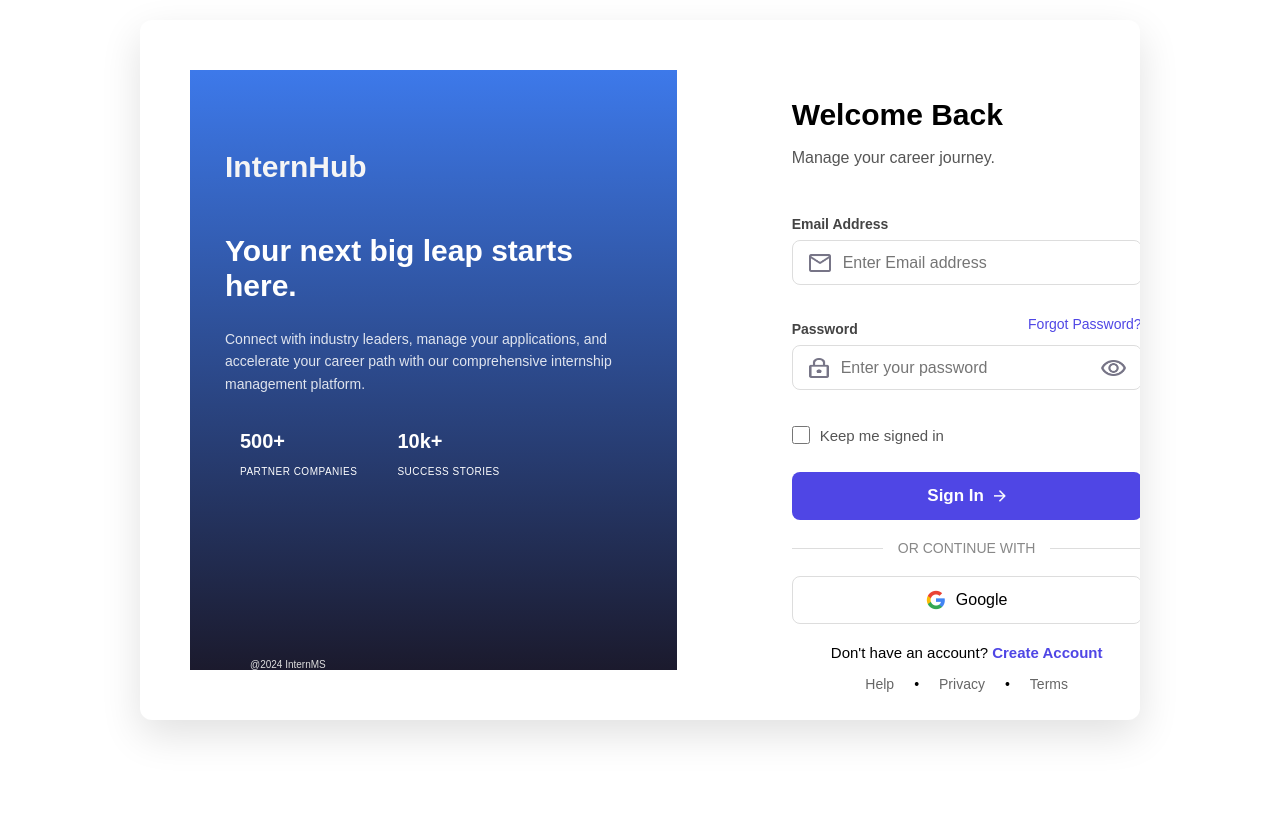
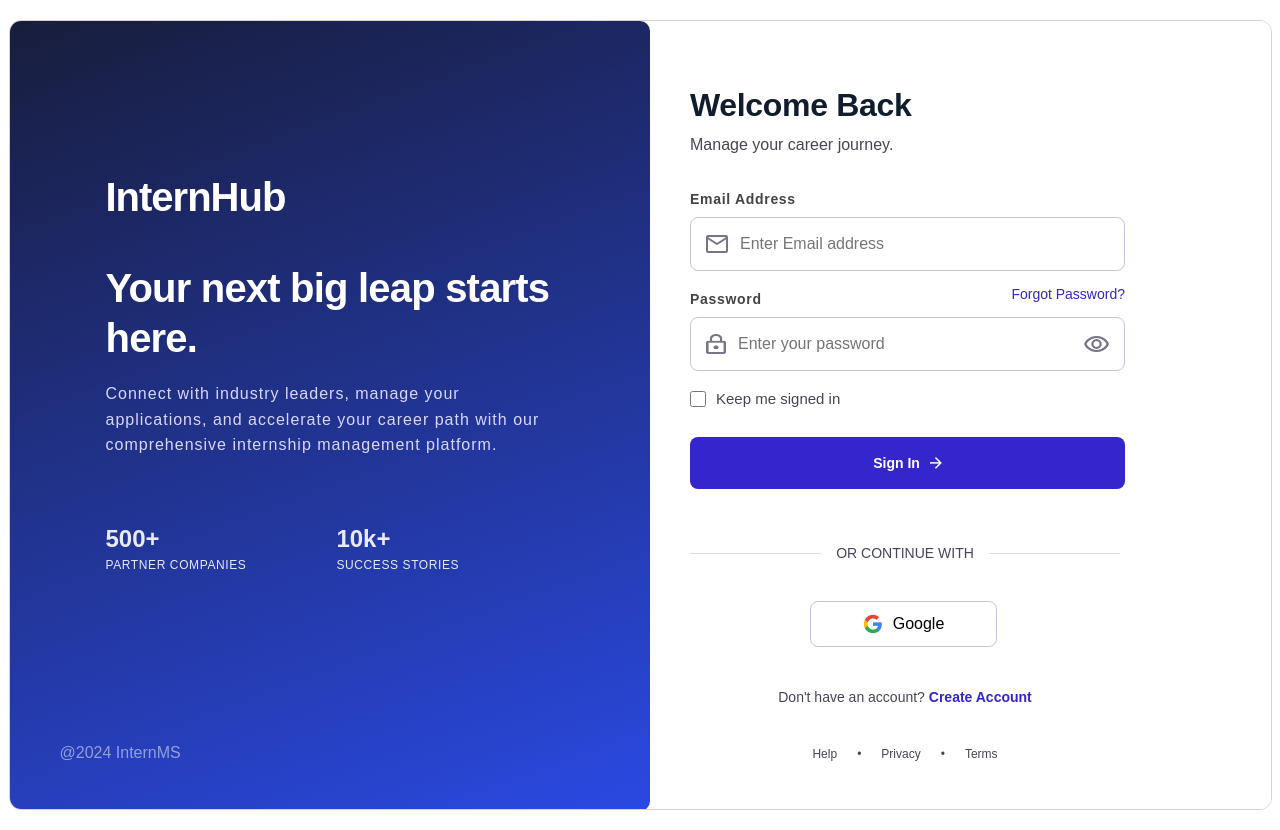
Before and after one commit to thippeshr6599/Internms, a React (Vite) app: page /Loginmainpage in a window 1280 px wide. Before the commit the page ends 800 px from the top, so only its background shows below. Built offline with nearby package versions, Linux system fonts and the light colour scheme.

Commit message:
Updated all the modules Layout & css as per design

```diff
--- a/src/Login.css/Loginmainpage.css
+++ b/src/Login.css/Loginmainpage.css
@@ -6,135 +6,172 @@
 }
 
 .Content-Loginpage{
-    width:1000px;
-    height:700px;
+    border: 1px solid rgb(220, 207, 207);
+    width:1263px;
+    height:790px;
     margin:20px auto;
     display:flex;
-    background:#fff;
     border-radius:12px;
     overflow:hidden;
-    box-shadow:0 15px 40px rgba(0,0,0,.12);
 }
-.login-page{
-    width:100%;
-    height:100%;
-    display:flex;
+
+.left-panel-Loginpage {
+    width: 640px;
+    height: 790px;
+    background: linear-gradient(160deg, #181D3C, #2A49E2);
+    display: flex;
+    flex-direction: column;
+    justify-content: space-between;
+    border-top-right-radius: 10px;
+    border-bottom-right-radius: 10px;
+    box-sizing: border-box;
+}
+
+.left-content-Loginpage {
+    flex: 1;
+    display: flex;
+    align-items: center;
+}
+
+.Left-top-Loginpage {
+   border: 1px solid none;
+   width: 448px;
+   height: 420px;
+   display: grid;
+   margin-left: 96px;
+}
+
+.logo-Loginpage {
+    font-size: 40px;
+    color: #FFFFFF;
+    line-height: 48px;
+    letter-spacing: -1px;
+    font-weight: 700;
+    margin-top: 0;
+}
+
+.left-content-Loginpage h2 {
+    width: 448px;
+    height: 124px;
+    padding-top: 24px;
+    font-size: 40px;
+    line-height: 50px;
+    letter-spacing: -0.8px;
+    color: #FFFFFF;
+    font-weight: 700;
+}
+
+.left-content-Loginpage p {
+    width: 448px;
+    height: 84px;
+    color: #DAD7FF;
+    font-size: 16px;
+    line-height: 1.6;
+    letter-spacing: 1px;
+}
+
+.stat-Loginpage {
+    display: flex;
+    gap: 90px;
+    width: 448px;
+    height: 92px;
+    padding-top: 40px;
+}
+
+.stat-Loginpage h3 {
+    color:#FFFFFFE5;
+    font-weight: 700;
+    font-size: 24px;
+    line-height: 32px;
+}
+
+.stat-Loginpage span {
+    color: #FFFFFFE5;
+    font-size: 12px;
+    letter-spacing: 0.6px;
+    font-weight: 500;
+    line-height: 16px;
+}
+
+.copyright-Login {
+    color: #FFFFFF80;
+    font-size: 16px;
+    font-weight: 400;
+    line-height: 16px;
+    margin-left: 50px;
+    margin-bottom: 50px;
 }
 
 
 
-.left-panel{
-    flex:1;
-    background:linear-gradient(160deg,#181D3C,#2A49E2);
-    color:#fff;
-    padding:40px;
-    display:flex;
-    flex-direction:column;
-    justify-content:space-between;
-    margin: 50px;
-}
-
-.left-panel h1{
-    font-size:34px;
-    font-weight:800;
-    margin-bottom:50px;
-}
-
-.left-content{
-    margin-top:20px;
-}
-
-.left-content h2{
-    font-size:30px;
-    line-height:1.15;
-    margin-bottom:25px;
-    font-weight:700;
-}
-
-.left-content p{
-
-    font-size:16px;
-    line-height:1.6;
-    color:rgba(255,255,255,.85);
-    max-width:500px;
-}
-
-.stat{
-    display:flex;
-    gap:40px;
-    margin-top:35px;
-}
-
-.stat h3{
-    font-size:20px;
-    margin-bottom:8px;
-}
-
-.stat span{
-    font-size:14px;
-    letter-spacing:.5px;
-}
-
-
-.logo{
-    color: whitesmoke;
-    font-size:34px;
-    margin-left: 25px;
-}
-.copyright-Login{
-    font-size:14px;
-    color:#ddd;
-    margin-right: 250px;
-    margin: 50px;
-}
-
 .right-panel-Login{
+    width: 621px;
+    height: 790px;
     flex:1;
     display:flex;
-    justify-content:center;
-    align-items:center;
-    padding:40px;
+    background: #FFFFFF;
 }
-
+.right-content-Login{
+    border: 1px solid none;
+    width: 435px ;
+    height: 662px ;
+    margin-left: 40.5px;
+    margin-top: 64px;
+    box-sizing: border-box;
+}
 .login-box{
     width:100%;
     max-width:430px;
-    margin-left: 25px;
+}
+.head-Login{
+    border: 1px solid none;
+    width:435px ;
+    height: 72px;
+    display: grid;
+    gap: 8px;
+    margin-bottom: 32px;
+}
+.head-Login h1{
+    font-size:32px;
+    color: #111C2D;
+    font-weight:600;
+    line-height: 40px;
+    letter-spacing: -0.32px;
+}
+.head-Login p {
+    font-size: 16px;
+    font-weight: 400;
+    line-height: 24px;
+    color: #464555;
 }
 
-.login-box h1{
-    font-size:30px;
-    font-weight:600;
-    margin-bottom:12px;
-    margin-top: 50px;
+.Form-Login{
+    border: 1px solid none;
+    width: 435px;
+    height: 316px;
+    box-sizing: border-box;
 }
-
-.subtitle{
-    font-size:12px;
-    color:#777;
-    margin-bottom:25px;
-}
-
-
-
 label{
     display:block;
-    font-size:15px;
+    color: #111C2D;
+    font-size:14px;
     font-weight:600;
-    margin-bottom:8px;
+    line-height: 20px;
+    letter-spacing: 0.7px;
 }
 
 .input-box-Login{
-    width:350px;
-    height:45px;
+    width:435px;
+    height:54px;
     display:flex;
     align-items:center;
-    border:1px solid #ddd;
+    border:1px solid #C7C4D8;
     border-radius:8px;
-    padding:0 16px;
-    margin-bottom:18px;
+    padding:15px 16px 16px 15px;
     transition:.3s;
     position: relative;
+    color: #6B7280;
+
 }
 
 .input-box-Login:focus-within{
@@ -176,7 +213,7 @@
 
 .label-row a{
     text-decoration:none;
-    color:#4f46e5;
+    color:#3525CD;
     font-size:14px;
 }
 
@@ -186,24 +223,29 @@
     gap:10px;
     margin-bottom:28px;
     font-size:15px;
-    color:#555;
+    color:#464555;
+    line-height: 20px;
+    font-weight: 400;
 }
 
 .remember input{
-    width:18px;
-    height:18px;
+    border-color: #C7C4D8;
+    width: 16px;
+    height: 16px;
+    border-radius: 4px;
 }
 
 
-.signin{
+.signin-Login{
     width:100%;
-    height:48px;
+    height:52px;
     border:none;
     border-radius:8px;
-    background:#4f46e5;
-    color:#fff;
-    font-size:17px;
+    background:#3525CD;
+    color:#FFFFFF;
+    font-size:14px;
     font-weight:600;
+    line-height: 20px;
     display:flex;
     justify-content:center;
     align-items:center;
@@ -212,76 +254,78 @@
     transition:.3s;
 }
 
-.signin:hover{
-    background:#3d35d3;
+.signin-Login:hover{
+    background:#3525CD;
 }
 
-.divider{
+.divider-Login{
     display:flex;
     align-items:center;
-    margin:20px 0;
-    color:#888;
+    margin:40px 0;
+    color:#464555;
     font-size:14px;
 }
 
-.divider::before,
-.divider::after{
+.divider-Login::before,
+.divider-Login::after{
     content:"";
     flex:1;
     height:1px;
     background:#ddd;
 }
 
-.divider span{
+.divider-Login span{
     padding:0 15px;
 }
 
 .google{
-    width:100%;
-    height:48px;
+    width:187px;
+    height:46px;
     display:flex;
     justify-content:center;
     align-items:center;
     gap:10px;
-    border:1px solid #ddd;
+    border:1px solid #C7C4D8;
     border-radius:8px;
     background:#fff;
     cursor:pointer;
     font-size:16px;
+    color: #000000;
     transition:.3s;
+    margin-left: 120px;
 }
 
-.google:hover{
-    background:#f8f8f8;
+.signup-Login{
+    text-align:center;
+    color: #464555;
+    margin:40px 0 15px;
+    font-size:14px;
+    line-height: 20px;
+    font-weight: 400;
 }
 
-
-.signup{
-    text-align:center;
-    margin:20px 0 15px;
-    font-size:15px;
-}
-
-.signup a{
-    color:#4f46e5;
+.signup-Login a{
+    color:#3525CD;
     text-decoration:none;
     font-weight:600;
 }
 
-.footer-links{
+.footer-links-Login{
     display:flex;
     justify-content:center;
     gap:20px;
     flex-wrap:wrap;
-    font-size:14px;
+    font-size:12px;
+    color: #464555;
+    margin-top: 40px;
 }
 
-.footer-links a{
-    color:#666;
+.footer-links-Login a{
+    color:#464555;
     text-decoration:none;
 }
 
-.footer-links a:hover{
+.footer-links-Login a:hover{
     color:#4f46e5;
 }
 .Gicon{
--- a/src/Login.css/Twostepverification.css
+++ b/src/Login.css/Twostepverification.css
@@ -1,124 +1,163 @@
 .Content-Two{
-    width:1100px;
-    height:700px;
+    width:1275px;
+    height:1024px;
     margin:20px auto;
     display:flex;
-    background:#fff;
     border-radius:10px;
+    border: 1px solid rgb(189, 176, 176);
     overflow:hidden;
 }
 
-.left-panel{
+.left-panel-Two{
     width:52%;
     background:linear-gradient(180deg,#3D79EA,#1B1A2D);
     color:white;
     display:flex;
     flex-direction:column;
     justify-content:space-between;
-    padding:10px;
 }
 
-.left-text1{
-    margin-top:100px;
+.left-text-Two{
+    border: 1px solid none ;
+    width: 560px;
+    height: 574.38px;
+    margin-top: 183px;
+    margin-left: 40px;
+    padding-top: 203.63px;
+    padding-bottom: 96px;
+    box-sizing: border-box;
 }
 
-.left-text1 h1{
+.left-text-Two h1{
     font-size:40px;
-    margin-bottom:25px;
     font-weight:700;
+    font-style: bold;
+    line-height: 48px;
+    letter-spacing: -0.8px;
+    color: #FFFFFF;
+    margin-bottom: 24px;
 }
 
-.left-text1 p{
-    width:370px;
-    line-height:32px;
-    color:#d6d8e9;
-    font-size:15px;
+.left-text-Two p{
+    width:379.48px;
+    font-weight: 400;
+    line-height:29.25px;
+    color:#DAD7FF;
+    font-size:18px;
 }
 
-.security-box{
+.security-box-Two{
     display:flex;
     align-items:center;
-    gap:18px;
-    margin-top:55px;
 }
-
-.shield{
-    width:50px;
-    height:50px;
+.shield-Two{
+    width:64px;
+    height:64px;
     border-radius:50%;
-    border:1px solid rgba(255,255,255,.3);
+    border:1px solid #FFFFFF33;
+    background: #FFFFFF1A;
     display:flex;
     align-items:center;
     justify-content:center;
-    font-size:20px;
+    margin-top: 48px;
+}
+.shield-Two img{
+    width: 20px;
+    height: 25px;
+}
+.security-two-data{
+    padding-left: 25px;
+    padding-top: 50px;
+}
+.security-box-Two h4{
+    font-size:14px;
+    font-weight: 600;
+    line-height: 20px;
+    letter-spacing: 0.7px;
+    color: #FFFFFF;
 }
 
-.security-box h4{
-    font-size:16px;
+.security-box-Two span{
+    color:#FFFFFF99;
+    font-size:14px;
+    font-weight: 400;
+    line-height: 20px;
 }
 
-.security-box span{
-    color:#d2d4e7;
-    font-size:15px;
-}
-
-.copyright2{
-    font-size:15px;
-    color:#c9cce3;
+.copyright-Two {
+    font-size:14px;
+    color:#FFFFFF66;
+    font-weight: 400;
+    line-height: 20px;
+    margin-left: 40px;
+    margin-bottom: 50px;
 }
 
 
-.right-panel{
-    width:48%;
+.right-panel-Two{
+    width:635px;
     display:flex;
-    justify-content:center;
-    align-items:center;
     background:#fff;
 }
-
-.verify-card{
-    width:380px;
+.right-content-Two{
+    border: 1px solid none;
+    width: 443px;
+    height: 519px;
+    margin-top: 252.5px;
+    margin-left: 96px;
+    display: grid;
+    gap: 32px;
+}
+.verify-card-Two{
+    width:443px;
 }
 
-.verify-card h1{
-    font-size:38px;
-    color:#222;
+.verify-card-Two h1{
+    font-size:32px;
+    font-weight: 600;
+    font-style: bold;
+    line-height: 40px;
+    letter-spacing: -0.32px;
+    color:#111C2D;
 }
 
-.subtitle{
-    color:#666;
-    margin:12px 0 35px;
-    font-size:15px;
+.verify-card-Two p{
+    color:#464555;
+    font-size:16px;
+    font-weight: 400;
+    line-height: 24px;
+    margin-bottom: 32px;
 }
 
-.option{
+.option-Two{
+    width: 443px;
+    height: 92px;
     display:flex;
     justify-content:space-between;
     align-items:center;
-    border:1px solid #ddd;
-    border-radius:10px;
-    padding:18px;
-    margin-bottom:18px;
+    border:1px solid #C7C4D8;
+    border-radius:12px;
+    padding:20px;
     cursor:pointer;
     transition:.3s;
+    margin-bottom: 16px;
 }
 
-.option.active{
-    border:2px solid #4d37e6;
-    background:#f8f7ff;
+.option-Two.active-Two{
+    border:2px solid #3525CD;
+    background:#F0F3FF;
 }
 
-.option-left{
+.option-left-Two{
     display:flex;
     align-items:center;
     gap:15px;
 }
 
-.icon-boxT{
-    width:35px;
-    height:35px;
-    background:#dfe1e9;
-    color:#4d37e6;
+.icon-box-Two{
+    width:48px;
+    height:48px;
+    background:#DEE8FF;
     display:flex;
     align-items:center;
     justify-content:center;
@@ -127,18 +166,26 @@
     border-radius: 5px;
 }
 
-.option h3{
-    font-size:17px;
-    color:#222;
+.option-Two h3{
+    font-size:14px;
+    font-weight:600;
+    line-height: 20px;
+    letter-spacing: 0.7px;
+    color:#111C2D;
+    margin-left: 4px;
+    margin-top: 30px;
 }
 
-.option p{
-    color:#777;
+.option-Two p{
+    color:#464555;
     margin-top:5px;
     font-size:14px;
+    font-weight: 400;
+    line-height: 20px;
+    margin-left: 4px;
 }
 
-.radio{
+.radio-Two{
     width:22px;
     height:22px;
     border:2px solid #cfcfcf;
@@ -148,51 +195,50 @@
     justify-content:center;
 }
 
-.dot{
+.dot-Two{
     width:10px;
     height:10px;
     background:#4d37e6;
     border-radius:50%;
 }
 
-.send-btn{
+.send-btn-Two{
     width:100%;
     height:50px;
     border:none;
-    margin-top:18px;
+    margin-top:50px;
     border-radius:8px;
-    background:#4d37e6;
-    color:white;
-    font-size:15px;
+    background:#3525CD;
+    color:#FFFFFF;
+    font-size:14px;
+    font-weight:600;
+    line-height:20px;
     cursor:pointer;
     display:flex;
     justify-content:center;
     align-items:center;
-    gap:10px;
+    gap:8px;
     box-shadow:0 4px 12px rgba(77,55,230,.3);
 }
 
-.back{
-    margin:22px 0;
+.back-Two{
+    margin:30px 0;
     text-align:center;
-    color:#4d37e6;
+    color:#3525CD;
     cursor:pointer;
-    font-size:15px;
+    font-size:14px;
+    font-weight: 600;
 }
 
-.verify-card hr{
-    border:none;
-    border-top:1px solid #ececec;
+.help-Two{
+    margin-top:25px;
+    text-align:center;
+    color:#464555;
+    font-size:14px;
+    font-weight: 400;
 }
 
-.help{
-    margin-top:25px;
-    text-align:center;
-    color:#666;
-    font-size:14px;
-}
-
-.help span{
-    color:#4d37e6;
+.help-Two span{
+    color:#3525CD;
     cursor:pointer;
 }
--- a/src/Loginpage/Emailverification.jsx
+++ b/src/Loginpage/Emailverification.jsx
@@ -45,10 +45,10 @@
   };
 
   return (
-    <div className="Content-Email" style={{width:"1300px"}}>
+    <div className="Content-Email">
       <div className="left-panel-Email">
-        <div className="shield-box1">
-           <img src={Verifyicon} alt=""  style={{width:"35px", height:"40px",}}/>
+        <div className="shield-box-Email">
+           <img src={Verifyicon} alt="verifyicon"  />
 
         </div>
 
--- a/src/Loginpage/Loginmainpage.jsx
+++ b/src/Loginpage/Loginmainpage.jsx
@@ -24,6 +24,7 @@
        [name]: value,
     });
     };
+
    const handlesubmit = (e) => {
           e.preventDefault();
       if (!formData.email || !formData.password) {
@@ -48,62 +49,60 @@
 
   return (
      <div className="Content-Loginpage">
-      <div className="Page-Container">
-         <div className="login-page">
+        <div className="left-panel-Loginpage">
 
+        <div className="left-content-Loginpage">
 
-          <div className="left-panel">
+        <div className="Left-top-Loginpage">
+           <h1 className="logo-Loginpage">InternHub</h1>
 
-          <div className="left-content">
-
-          <h1 className="logo" style={{marginRight:"300px",marginTop:"50px",fontWeight:"700" , fontSize:"30px"}}>InternHub</h1>
-
-          <h2 style={{marginLeft:"25px",fontSize:"30px",}}>
+           <h2>
             Your next big leap starts
             <br />
             here.
            </h2>
 
-          <p style={{textAlign:"start",marginLeft:"25px", fontSize:"14px"}}>
+           <p>
              Connect with industry leaders, manage your
              applications, and accelerate your career path
              with our comprehensive internship management
              platform.
            </p>
 
-          <div className="stat" style={{backgroundColor:"none"}}>
-
-            <div style={{marginLeft:"40px"}} >
+          <div className="stat-Loginpage">
+          <div>
             <h3>500+</h3>
-              <span style={{fontSize:"10px"}}>PARTNER COMPANIES</span>
+            <span>PARTNER COMPANIES</span>
           </div>
 
           <div>
             <h3>10k+</h3>
-              <span style={{fontSize:"10px"}}>SUCCESS STORIES</span>
+            <span>SUCCESS STORIES</span>
+          </div>
+        </div>
       </div>
 
     </div>
 
-        </div>
-
-        <div className="copyright-Login" style={{marginTop:"180px", marginRight:"280px",fontSize:"10px"}}>
+    <div className="copyright-Login">
       @2024 InternMS
     </div>
 
 </div>
-
-
     <div className="right-panel-Login">
 
+       <div className="right-content-Login">
          <div className="login-box">
 
+          <div className="head-Login">
           <h1>Welcome Back</h1>
 
-          <p className="subtitle" style={{fontSize:"16px"}}>
+          <p>
             Manage your career journey.
           </p>
+          </div>
 
+          <div className="Form-Login">
             <label>Email Address</label>
 
           <form onSubmit={handlesubmit}>
@@ -143,19 +142,20 @@
 
            </div>
 
-           {Error && <h3 style={{color:"red", fontSize:"13px"}}> {Error}</h3>}
+           {Error && <h3 style={{color:"red", fontSize:"16px",marginTop:"25px"}}> {Error}</h3>}
            <br />
           <div className="remember">
             <input type="checkbox" />
             <span>Keep me signed in</span>
           </div>
 
-           <button type="submit" className="signin">
+           <button type="submit" className="signin-Login">
             Sign In <img src={Rightarrow} alt="" style={{width:"18",height:"12px"}}/>
            </button>
           </form>
+          </div>
 
-          <div className="divider">
+          <div className="divider-Login">
             <span>OR CONTINUE WITH</span>
           </div>
 
@@ -164,12 +164,12 @@
              Google
            </button>
 
-         <p className="signup">
+         <p className="signup-Login">
             Don't have an account?
             <Link to="/Createaccount"> Create Account</Link>
            </p>
 
-          <div className="footer-links">
+          <div className="footer-links-Login">
             <a href="#">Help</a>
             <span>•</span>
             <a href="#">Privacy</a>
@@ -178,10 +178,8 @@
           </div>
 
         </div>
-
        </div>
 
-       </div>
       </div>
 
        </div>
--- a/src/Signuppage/Intern.jsx
+++ b/src/Signuppage/Intern.jsx
@@ -240,7 +240,7 @@
           <div className="form-group-Intern">
             <label>Phone Number <span style={{color:"red"}}>*</span></label>
 
-            <div className="phone-box">
+            <div className="phone-box-Intern">
              <div className="country-code-box">+91</div>
 
               <input
```
Also changed, not shown: src/Login.css/Emailverification.css (+9 -8 lines), src/Loginpage/Twostepverification.jsx (+33 -33 lines). Lines whose indentation alone changed are shown as unchanged.
